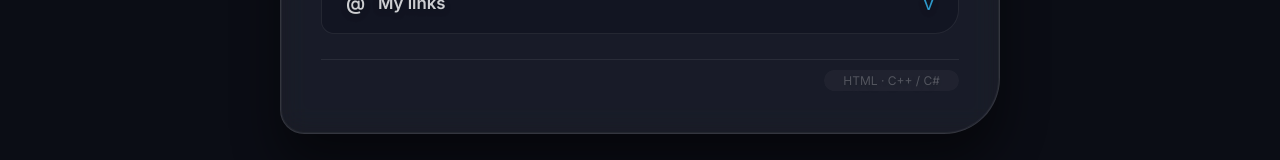
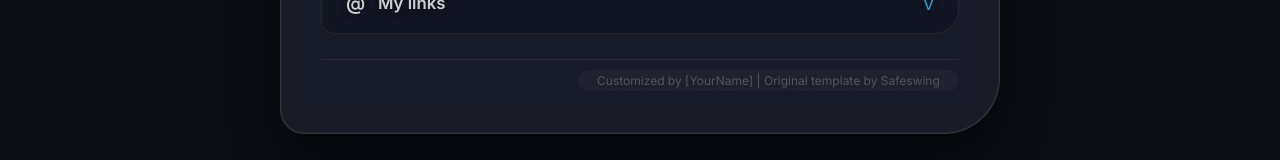
Before and after one commit to safeswing/About-Safeswing-s-Index-page, a plain HTML site: page index.html in a window 1280 px wide. Shown: the part 981-1141 px from the top of the page. Drawn offline with nearby package versions, Linux system fonts and the light colour scheme; animation ran at ten frames a second.

```diff
--- a/index.html
+++ b/index.html
@@ -1771,7 +1771,7 @@
                 </div>
 
                 <div class="footer-tag">
-                    <span>HTML · C++ / C#</span>
+                    <span>Customized by [YourName] | Original template by Safeswing</span>
                 </div>
 
             </div>
```
